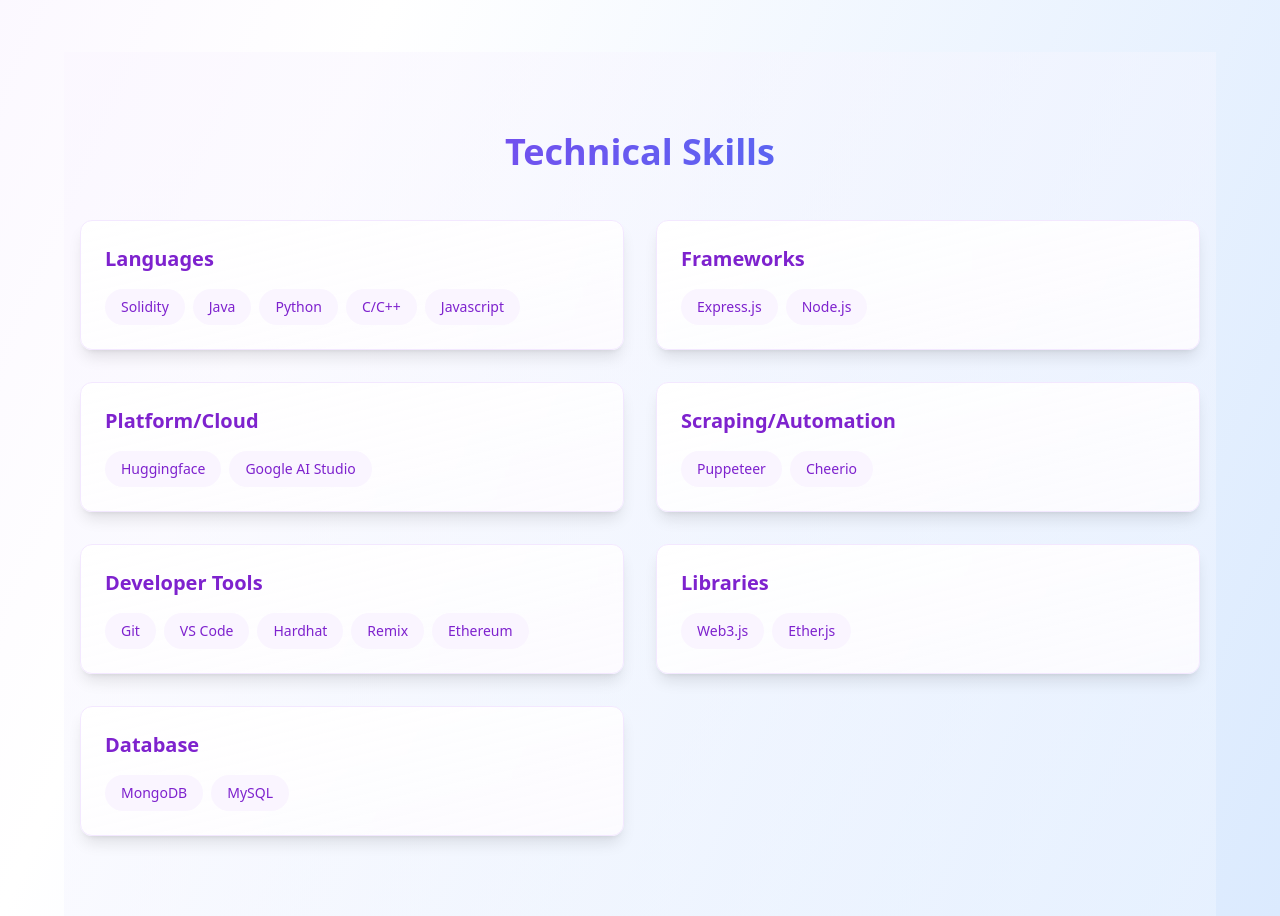
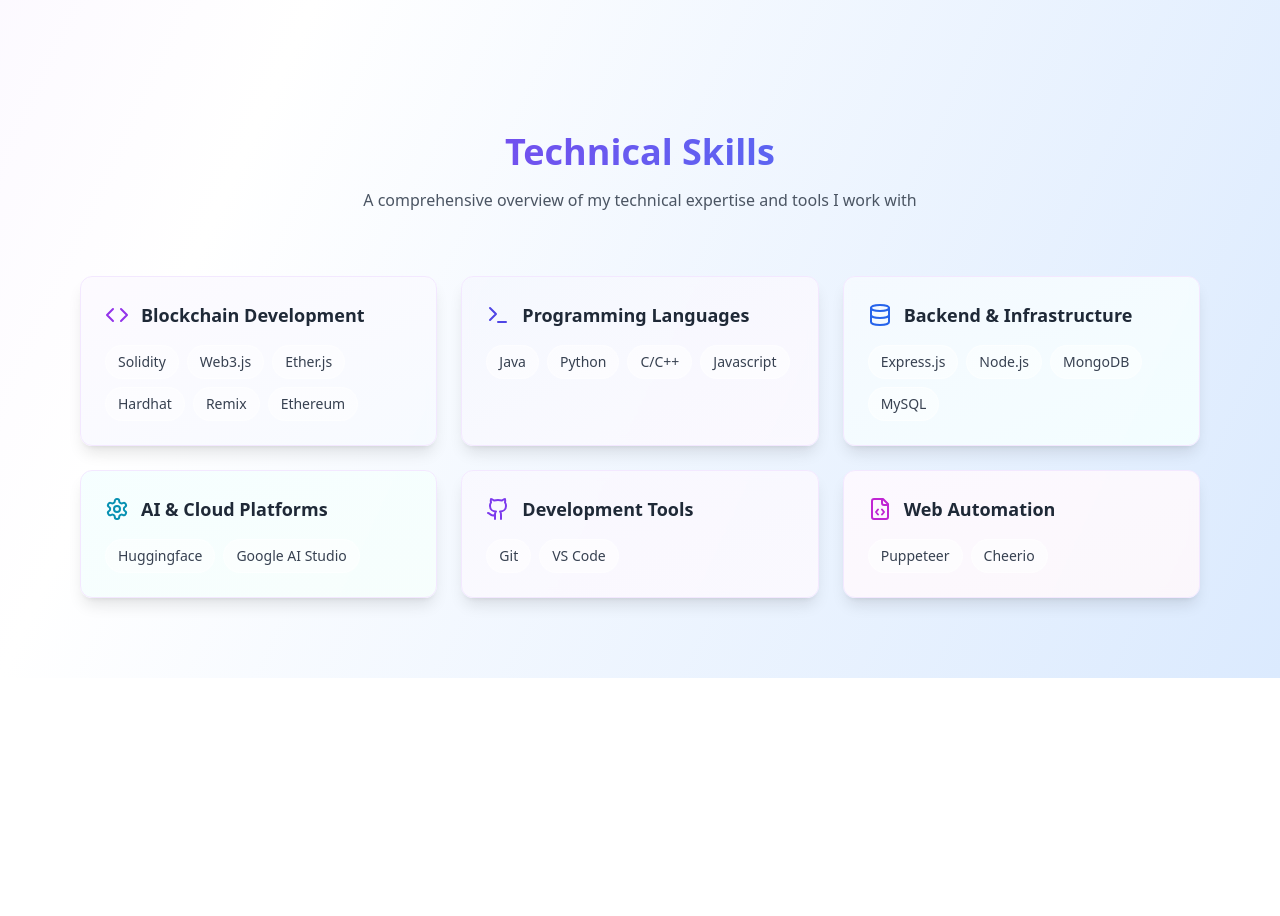
Before and after one commit to Skt329/Skt329.github.io, a React (Vite) app: page / in a window 1280 px wide. Shown: the part 2080-2996 px from the top of the page. After the commit the page ends 2758 px from the top, so only its background shows below. Built offline with nearby package versions, Linux system fonts and the light colour scheme.

Commit message:
Refactor: Improve skills section
Improve the technical skills section to be more attractive and organized.

```diff
--- a/src/components/Skills.tsx
+++ b/src/components/Skills.tsx
@@ -1,4 +1,6 @@
+
 import { useEffect, useRef } from "react";
+import { Database, Code, Terminal, Settings, Github, FileCode } from "lucide-react";
 
 const Skills = () => {
   const sectionRef = useRef<HTMLElement>(null);
@@ -23,33 +25,75 @@ const Skills = () => {
     return () => observer.disconnect();
   }, []);
 
-  const skills = {
-    Languages: ["Solidity", "Java", "Python", "C/C++", "Javascript"],
-    Frameworks: ["Express.js", "Node.js"],
-    "Platform/Cloud": ["Huggingface", "Google AI Studio"],
-    "Scraping/Automation": ["Puppeteer", "Cheerio"],
-    "Developer Tools": ["Git", "VS Code", "Hardhat", "Remix", "Ethereum"],
-    Libraries: ["Web3.js", "Ether.js"],
-    Database: ["MongoDB", "MySQL"],
-  };
+  const skillsData = [
+    {
+      category: "Blockchain Development",
+      icon: <Code className="w-6 h-6 text-purple-600" />,
+      skills: ["Solidity", "Web3.js", "Ether.js", "Hardhat", "Remix", "Ethereum"],
+      gradientClass: "from-purple-50/50 to-blue-50/50"
+    },
+    {
+      category: "Programming Languages",
+      icon: <Terminal className="w-6 h-6 text-indigo-600" />,
+      skills: ["Java", "Python", "C/C++", "Javascript"],
+      gradientClass: "from-indigo-50/50 to-purple-50/50"
+    },
+    {
+      category: "Backend & Infrastructure",
+      icon: <Database className="w-6 h-6 text-blue-600" />,
+      skills: ["Express.js", "Node.js", "MongoDB", "MySQL"],
+      gradientClass: "from-blue-50/50 to-cyan-50/50"
+    },
+    {
+      category: "AI & Cloud Platforms",
+      icon: <Settings className="w-6 h-6 text-cyan-600" />,
+      skills: ["Huggingface", "Google AI Studio"],
+      gradientClass: "from-cyan-50/50 to-teal-50/50"
+    },
+    {
+      category: "Development Tools",
+      icon: <Github className="w-6 h-6 text-violet-600" />,
+      skills: ["Git", "VS Code"],
+      gradientClass: "from-violet-50/50 to-purple-50/50"
+    },
+    {
+      category: "Web Automation",
+      icon: <FileCode className="w-6 h-6 text-fuchsia-600" />,
+      skills: ["Puppeteer", "Cheerio"],
+      gradientClass: "from-fuchsia-50/50 to-pink-50/50"
+    }
+  ];
 
   return (
-    <section ref={sectionRef} className="py-20 px-4 max-w-6xl mx-auto bg-gradient-to-br from-purple-50/50 to-blue-50/50" id="skills">
-      <h2 className="text-4xl font-bold mb-12 text-center gradient-text">Technical Skills</h2>
-      <div className="grid gap-8 md:grid-cols-2">
-        {Object.entries(skills).map(([category, items], index) => (
+    <section ref={sectionRef} className="py-20 px-4 max-w-6xl mx-auto" id="skills">
+      <div className="text-center mb-16">
+        <h2 className="text-4xl font-bold mb-4 gradient-text">Technical Skills</h2>
+        <p className="text-gray-600 max-w-2xl mx-auto">
+          A comprehensive overview of my technical expertise and tools I work with
+        </p>
+      </div>
+
+      <div className="grid gap-6 md:grid-cols-2 lg:grid-cols-3">
+        {skillsData.map((category, index) => (
           <div
-            key={category}
-            className="skill-card fade-up glass-card p-6 rounded-xl transform transition-all duration-300 hover:scale-105 hover:shadow-xl bg-gradient-to-br from-white/80 to-purple-50/30 backdrop-blur-sm"
+            key={category.category}
+            className={`skill-card fade-up glass-card p-6 rounded-xl transform transition-all duration-300
+              hover:scale-105 hover:shadow-xl bg-gradient-to-br ${category.gradientClass}
+              backdrop-blur-sm border border-white/20`}
           >
-            <h3 className="font-semibold text-xl mb-4 text-purple-700">
-              {category}
-            </h3>
+            <div className="flex items-center gap-3 mb-4">
+              {category.icon}
+              <h3 className="font-semibold text-lg text-gray-800">
+                {category.category}
+              </h3>
+            </div>
             <div className="flex flex-wrap gap-2">
-              {items.map((skill) => (
+              {category.skills.map((skill) => (
                 <span
                   key={skill}
-                  className="px-4 py-2 bg-purple-50 text-purple-700 rounded-full text-sm font-medium transition-all duration-300 hover:bg-purple-100 hover:shadow-md hover:-translate-y-1"
+                  className="px-3 py-1.5 bg-white/50 text-gray-700 rounded-full text-sm
+                    font-medium transition-all duration-300 hover:bg-white/80
+                    hover:shadow-md hover:-translate-y-1 border border-white/30"
                 >
                   {skill}
                 </span>
```
